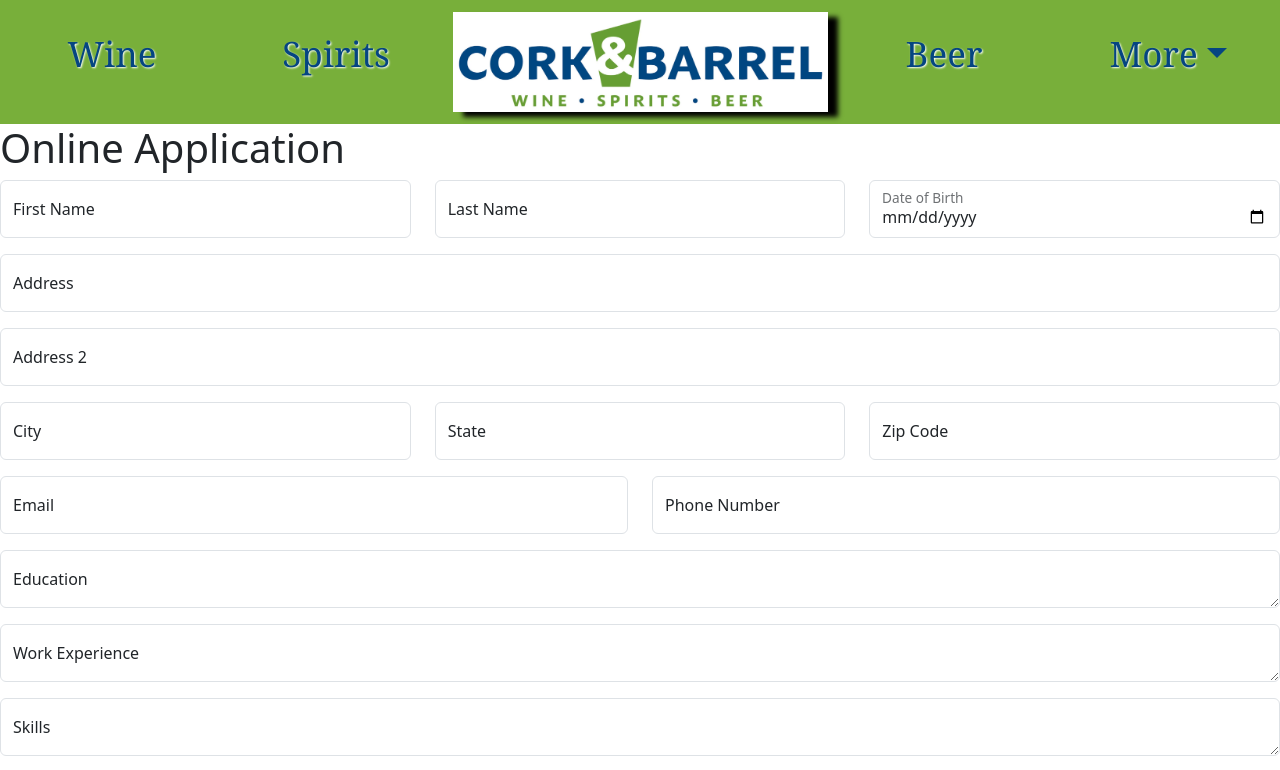
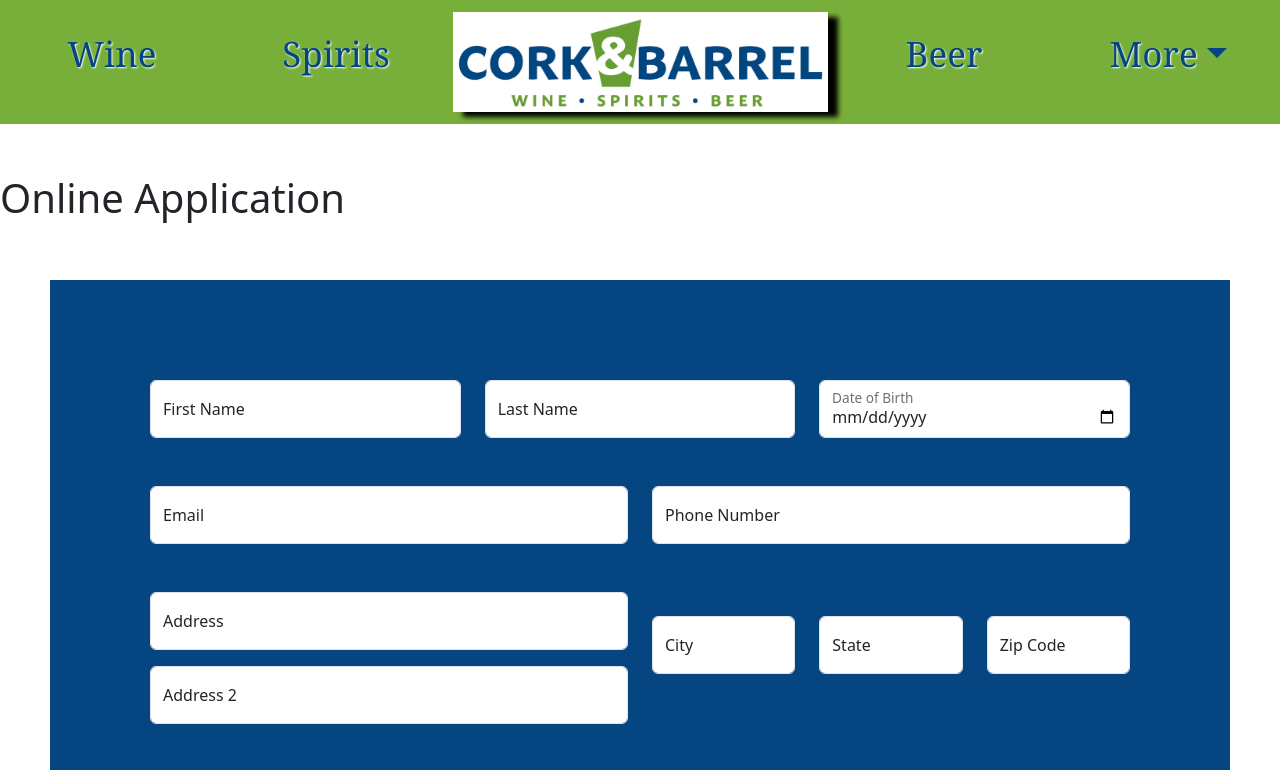
Before and after one commit to CECurtiss/CorkBarrelFrontend, a React (Create React App) app: page /Application in a window 1280 px wide. Shown: the top 770 px of the page. Built offline with nearby package versions, Linux system fonts and the light colour scheme; a web font is replaced by a local one.

Commit message:
changed order of inputs. Changed positioning into columns, and adjusted margins for input and exterior container. Added background color to form.

```diff
--- a/src/pages/Application/Application.css
+++ b/src/pages/Application/Application.css
@@ -0,0 +1,11 @@
+.formContainer {
+    display: flex;
+    flex-direction: column;
+    margin-top: 50px;
+}
+
+.formContainer form {
+    background-color: #054581;
+    padding: 100px;
+    margin: 50px;
+}
--- a/src/pages/Application/Application.js
+++ b/src/pages/Application/Application.js
@@ -12,70 +12,77 @@ const Application = () => {
       <h1>Online Application</h1>
       <Form>
         <Row>
-          <Form.Group as={Col} className="mb-3" controlId="formBasicFirstName">
+          <Form.Group as={Col} className="mb-5" controlId="formBasicFirstName">
             <FloatingLabel controlId="floatingInput" label="First Name">
               <Form.Control type="text" placeholder="Enter First Name" />
             </FloatingLabel>
           </Form.Group>
 
-          <Form.Group as={Col} className="mb-3" controlId="formBasicLastName">
+          <Form.Group as={Col} className="mb-5" controlId="formBasicLastName">
             <FloatingLabel controlId="floatingInput" label="Last Name">
               <Form.Control type="text" placeholder="Enter Last Name" />
             </FloatingLabel>
           </Form.Group>
 
-          <Form.Group as={Col} className="mb-3" controlId="formBasicDOB">
+          <Form.Group as={Col} className="mb-5" controlId="formBasicDOB">
             <FloatingLabel controlId="floatingInput" label="Date of Birth">
               <Form.Control type="date" />
             </FloatingLabel>
           </Form.Group>
         </Row>
 
+        <Row>
+          <Form.Group as={Col} className="mb-5" controlId="formBasicEmail">
+            <FloatingLabel controlId="floatingInput" label="Email">
+              <Form.Control type="email" placeholder="Enter Email" />
+            </FloatingLabel>
+          </Form.Group>
+
+          <Form.Group as={Col} className="mb-5" controlId="formBasicPhone">
+            <FloatingLabel controlId="floatingInput" label="Phone Number">
+              <Form.Control type="text" placeholder="Enter Phone Number" />
+            </FloatingLabel>
+          </Form.Group>
+        </Row>
+
+        <Row>
+            <Col>
         <Form.Group className="mb-3" controlId="formBasicAddress">
           <FloatingLabel controlId="floatingInput" label="Address">
             <Form.Control type="text" placeholder="Enter Address" />
           </FloatingLabel>
         </Form.Group>
 
-        <Form.Group className="mb-3" controlId="formBasicAddress2">
+        <Form.Group className="mb-5" controlId="formBasicAddress2">
           <FloatingLabel controlId="floatingInput" label="Address 2">
             <Form.Control type="text" placeholder="Enter Address 2" />
           </FloatingLabel>
         </Form.Group>
+        </Col>
 
+        <Col>
         <Row>
-          <Form.Group as={Col} className="mb-3" controlId="formBasicCity">
+          <Form.Group as={Col} className="mt-4 mb-3" controlId="formBasicCity">
             <FloatingLabel controlId="floatingInput" label="City">
               <Form.Control type="text" placeholder="Enter City" />
             </FloatingLabel>
           </Form.Group>
 
-          <Form.Group as={Col} className="mb-3" controlId="formBasicState">
+          <Form.Group as={Col} className="mt-4 mb-3" controlId="formBasicState">
             <FloatingLabel controlId="floatingInput" label="State">
               <Form.Control type="text" placeholder="Enter State" />
             </FloatingLabel>
           </Form.Group>
 
-          <Form.Group as={Col} className="mb-3" controlId="formBasicZip">
+          <Form.Group as={Col} className="mt-4 mb-5" controlId="formBasicZip">
             <FloatingLabel controlId="floatingInput" label="Zip Code">
               <Form.Control type="text" placeholder="Enter Zip Code" />
             </FloatingLabel>
           </Form.Group>
+          </Row>
+        </Col>
         </Row>
 
-        <Row>
-          <Form.Group as={Col} className="mb-3" controlId="formBasicEmail">
-            <FloatingLabel controlId="floatingInput" label="Email">
-              <Form.Control type="email" placeholder="Enter Email" />
-            </FloatingLabel>
-          </Form.Group>
-
-          <Form.Group as={Col} className="mb-3" controlId="formBasicPhone">
-            <FloatingLabel controlId="floatingInput" label="Phone Number">
-              <Form.Control type="text" placeholder="Enter Phone Number" />
-            </FloatingLabel>
-          </Form.Group>
-        </Row>
 
         <Form.Group className="mb-3" controlId="formBasicEducation">
           <FloatingLabel controlId="floatingInput" label="Education">
```
